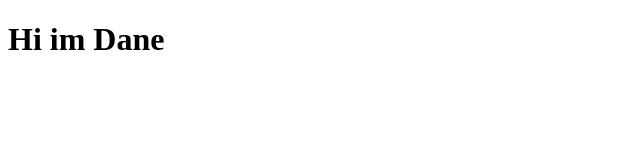
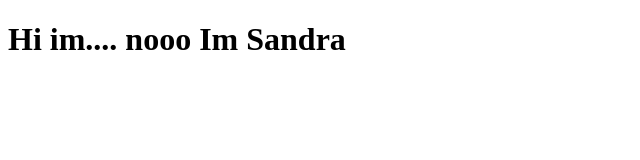
Before and after one commit to Sandyluuu/vigilant-train, a plain HTML site: page index.html in a window 1280 px wide. Shown: the whole page, without its empty margins (0-640 px from the left). Drawn offline with Linux system fonts and the light colour scheme.

Commit message:
cambio nombre

```diff
--- a/index.html
+++ b/index.html
@@ -7,7 +7,7 @@
     <title>Document</title>
 </head>
 <body>
-    <h1>Hi im Dane</h1>
+    <h1>Hi im.... nooo Im Sandra </h1>
 
 </body>
 </html>
```
